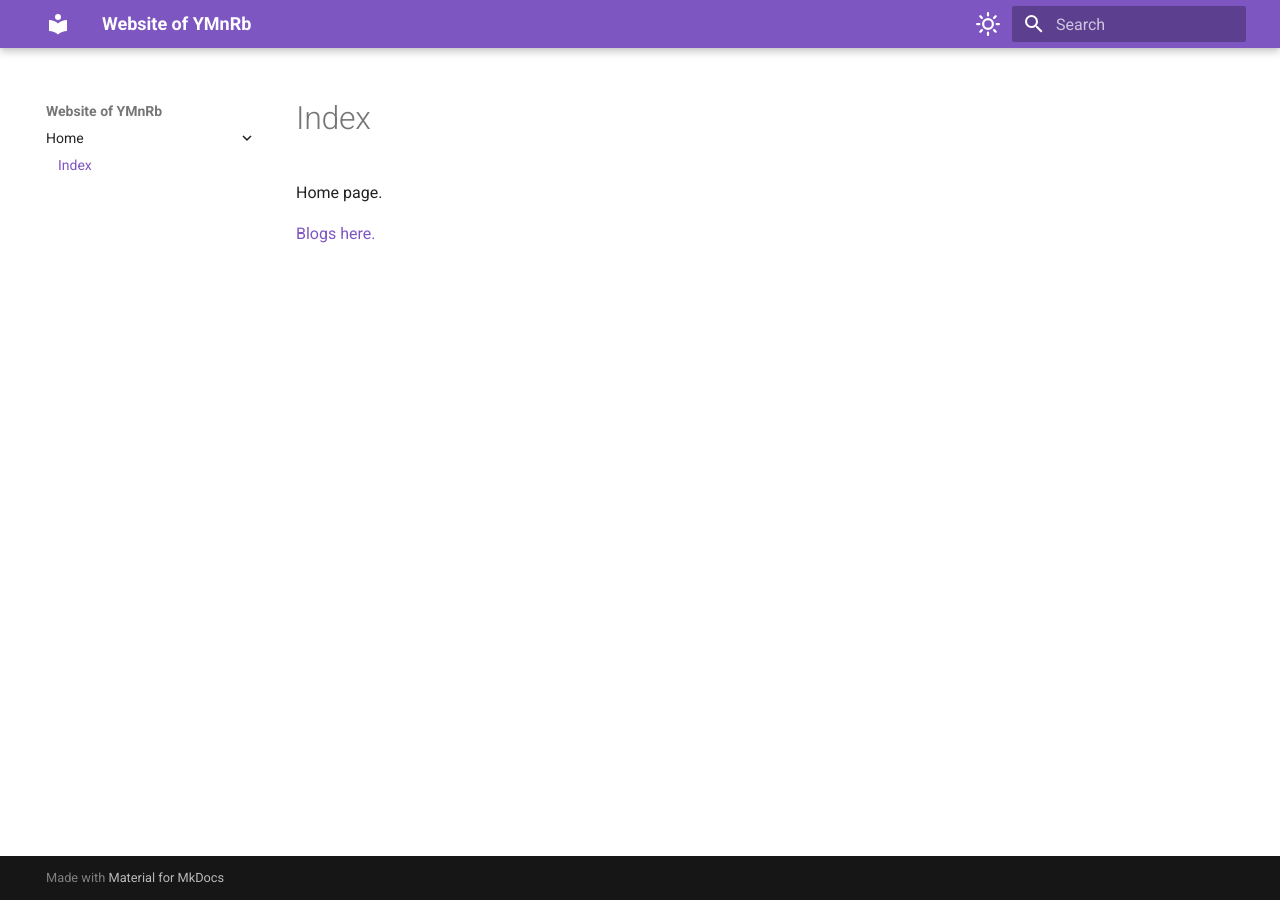
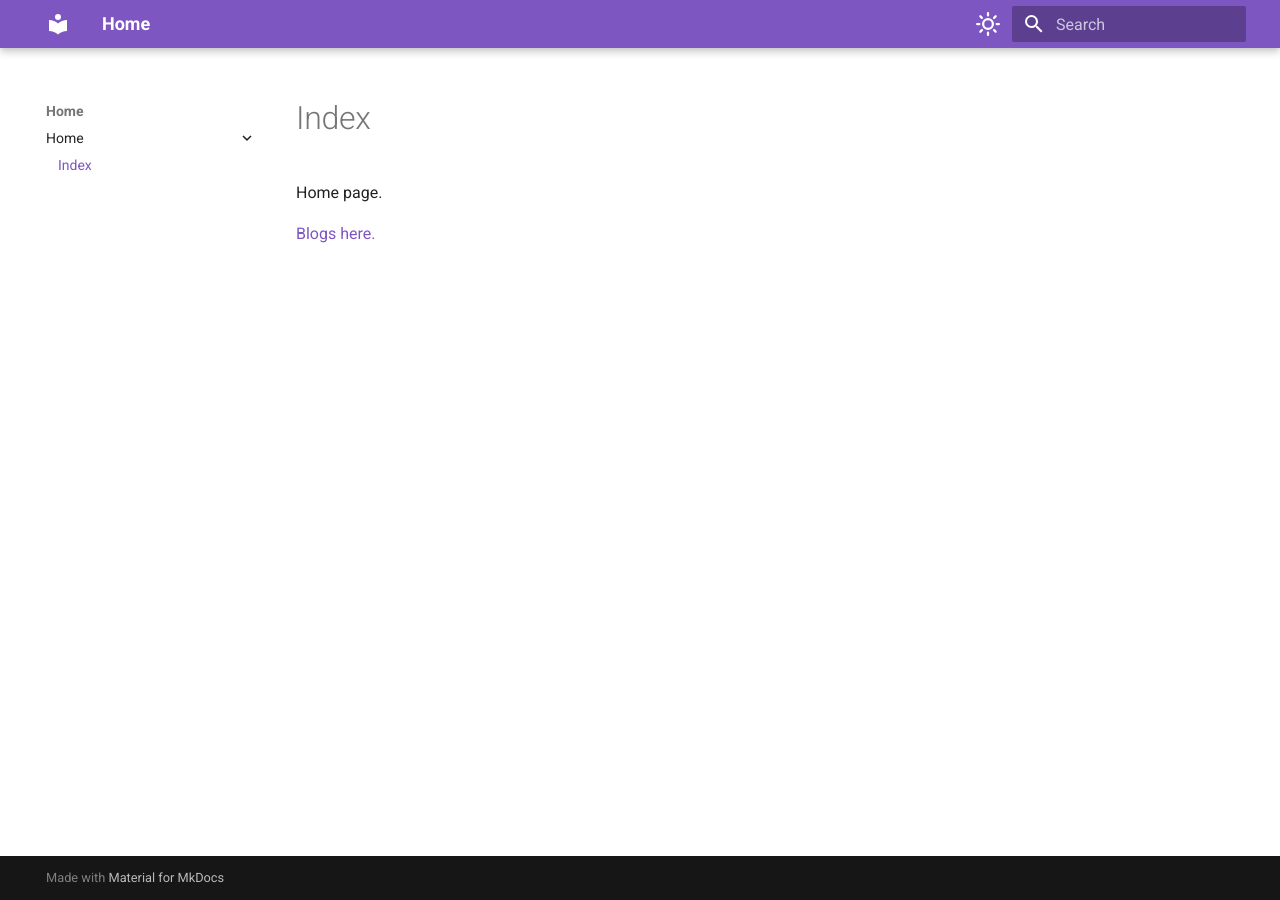
Before and after one commit to YMnRb/YMnRb.github.io, an MkDocs documentation site: the page built from docs/index.md, in a window 1280 px wide. Built offline with MkDocs 1.6.1 and Material for MkDocs 9.7.7, drawn with Linux system fonts in a browser that asks for light colours.

Commit message:
mkdocs.yml

```diff
--- a/mkdocs.yml
+++ b/mkdocs.yml
@@ -1,8 +1,8 @@
 # [Info]
-site_name: Website of YMnRb # 左上角标题
+site_name: Home # 左上角标题
 site_url: https://YMnRb.github.io
 site_author: YMnRb
-site_description: Blogs of YMnRb
+site_description: Home Page of YMnRb's Website
 
 # [Navigtion]
 nav:
```
